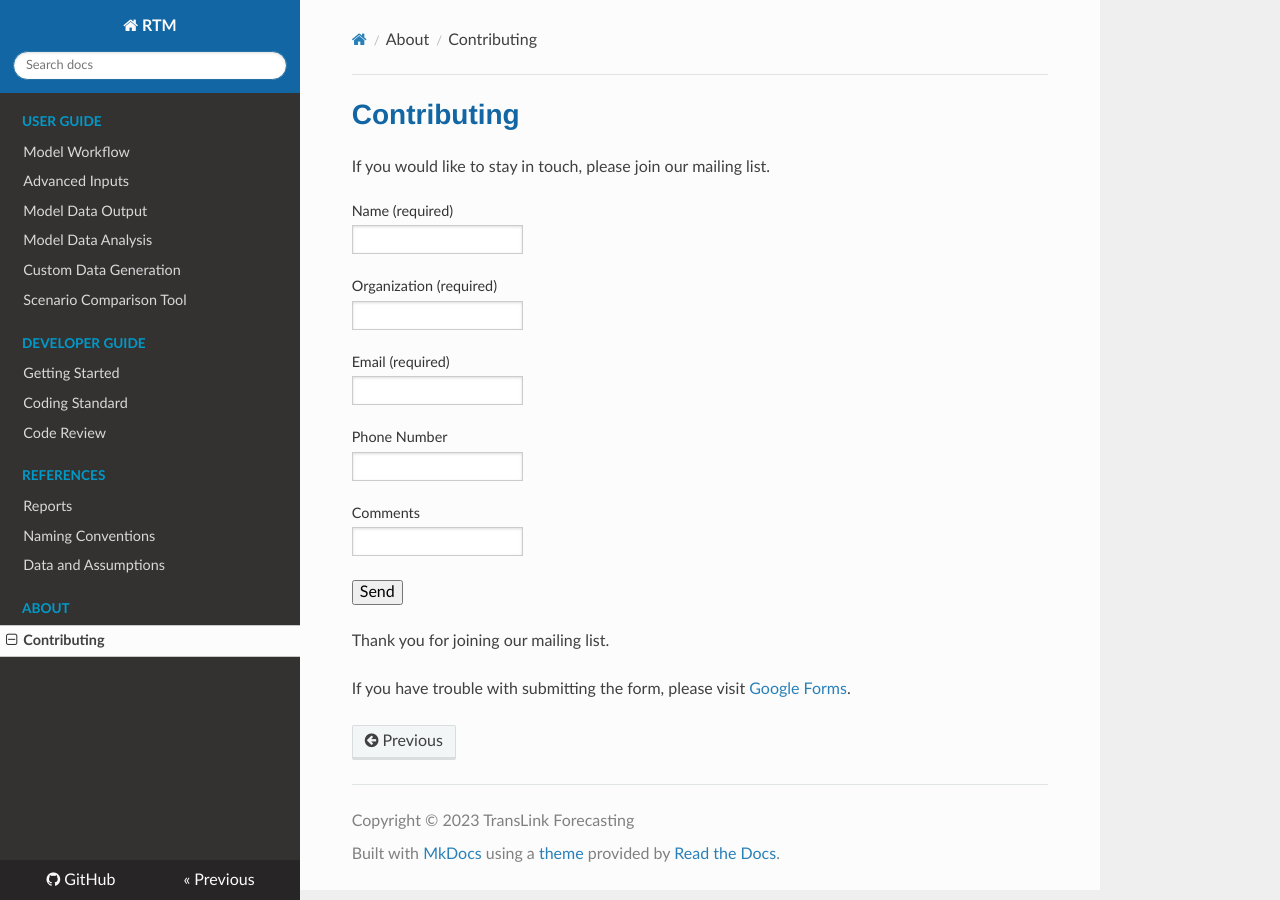
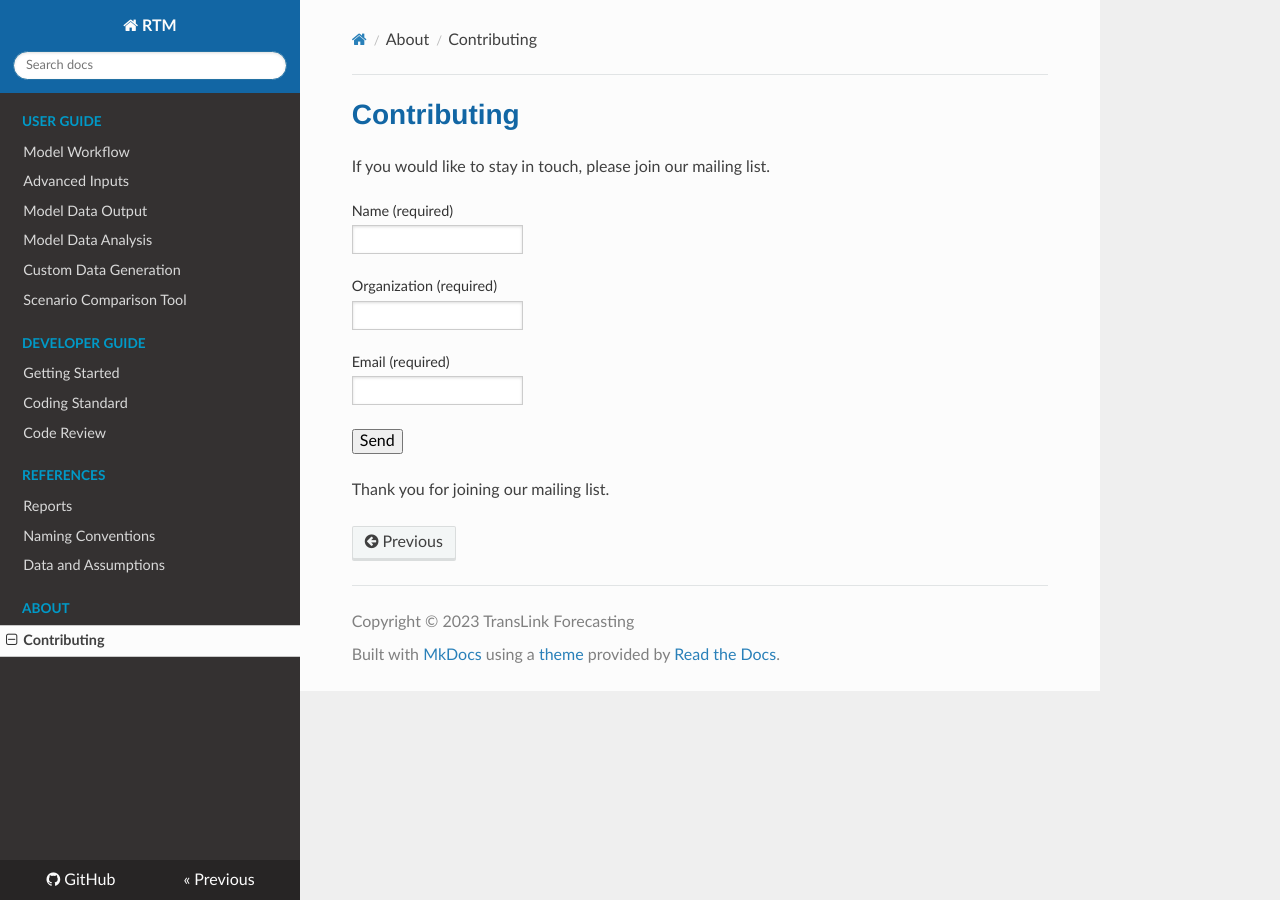
Before and after one commit to TransLinkForecasting/rtmdoc, an MkDocs documentation site: the page built from docs/about/contributing.md, in a window 1280 px wide. Built offline with MkDocs 1.6.1, drawn with Linux system fonts in a browser that asks for light colours; nearby versions of some CDN libraries.

Commit message:
Update contributing.md

```diff
--- a/docs/about/contributing.md
+++ b/docs/about/contributing.md
@@ -18,21 +18,9 @@ If you would like to stay in touch, please join our mailing list.
 <input name="entry.1014626081" type="text" required />
 <p></p>
 
-<label>Phone Number</label>
-<input name="entry.1166974658" type="text" />
-<p></p>
-
-<label>Comments</label>
-<input name="entry.839337160" type="text" value="" />
-<p></p>
-
 <input type="submit" value="Send" />
 
 </form>
 <p></p>
 
 Thank you for joining our mailing list.
-
-If you have trouble with submitting the form, please visit [Google Forms].
-
-[Google Forms]: https://docs.google.com/forms/d/e/1FAIpQLSfQZOaJok5gcDUIUlsuOxsqBZO7yPDoAqF-AkFAlPuIJM2W6Q/viewform
```
